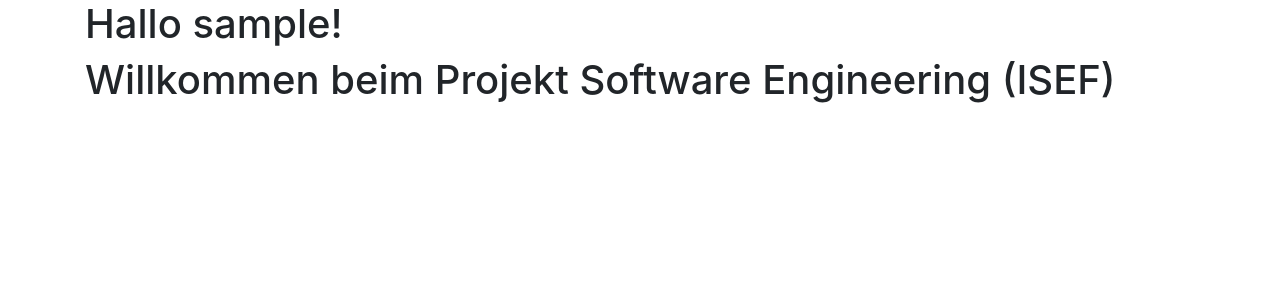
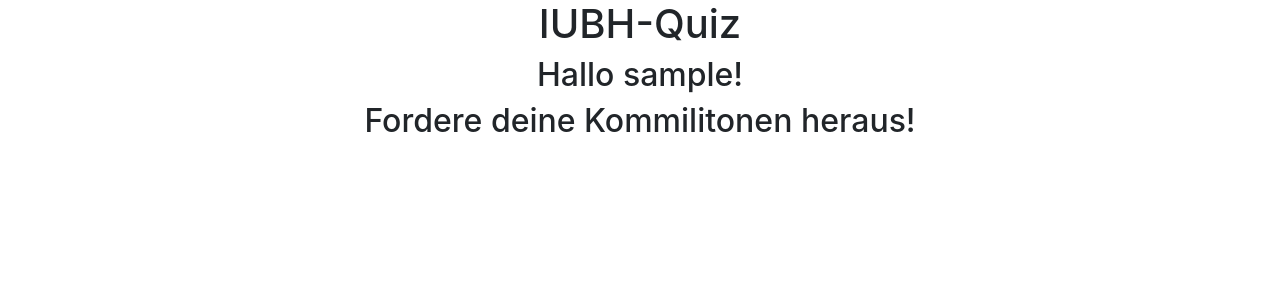
Before and after one commit to ISEF-Online-Quizsystem/Online-Quizsystem, a Flask app: page / in a window 1280 px wide. Shown: the part 57-357 px from the top of the page. Run offline with Flask 2, Linux system fonts and the light colour scheme; the visitor is signed in with stand-in values (Sample User, id 1); data comes from the database, SQL or seed files in the repository; some libraries are stand-ins or nearby versions.

Commit message:
update index.html

```diff
--- a/app/templates/index.html
+++ b/app/templates/index.html
@@ -3,8 +3,9 @@
 
 
 {% block app_content %}
-    <h1>Hallo {{ current_user.username }}!</h1>
-    <h1>Willkommen beim Projekt Software Engineering (ISEF)</h1>
+    <h1 class="text-center">IUBH-Quiz</h1>
+    <h2 class="text-center">Hallo {{ current_user.username }}!</h2>
+    <h2 class="text-center">Fordere deine Kommilitonen heraus!</h2>
     {% if form %}
         <div class="row">
             <div class="col-md-4">
```
